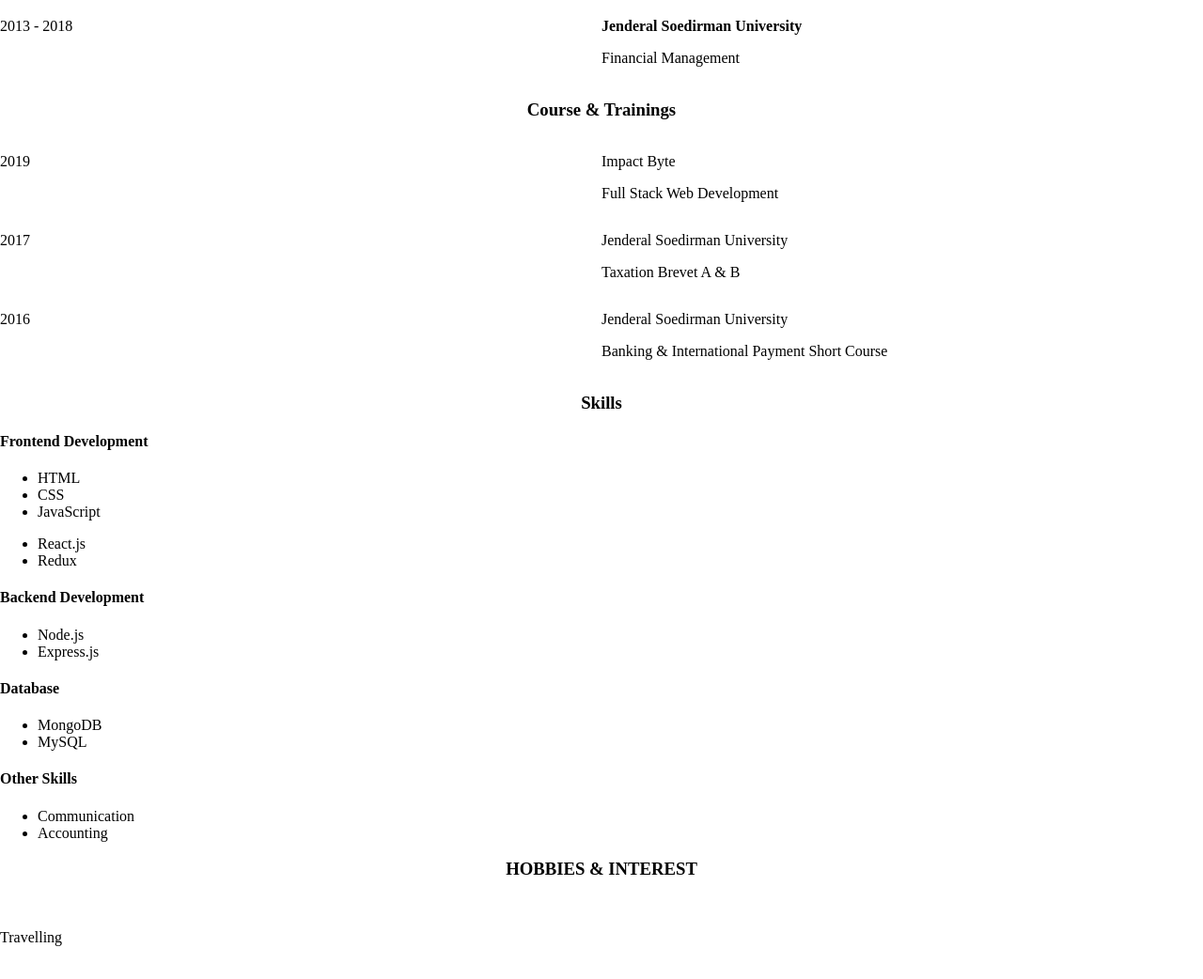
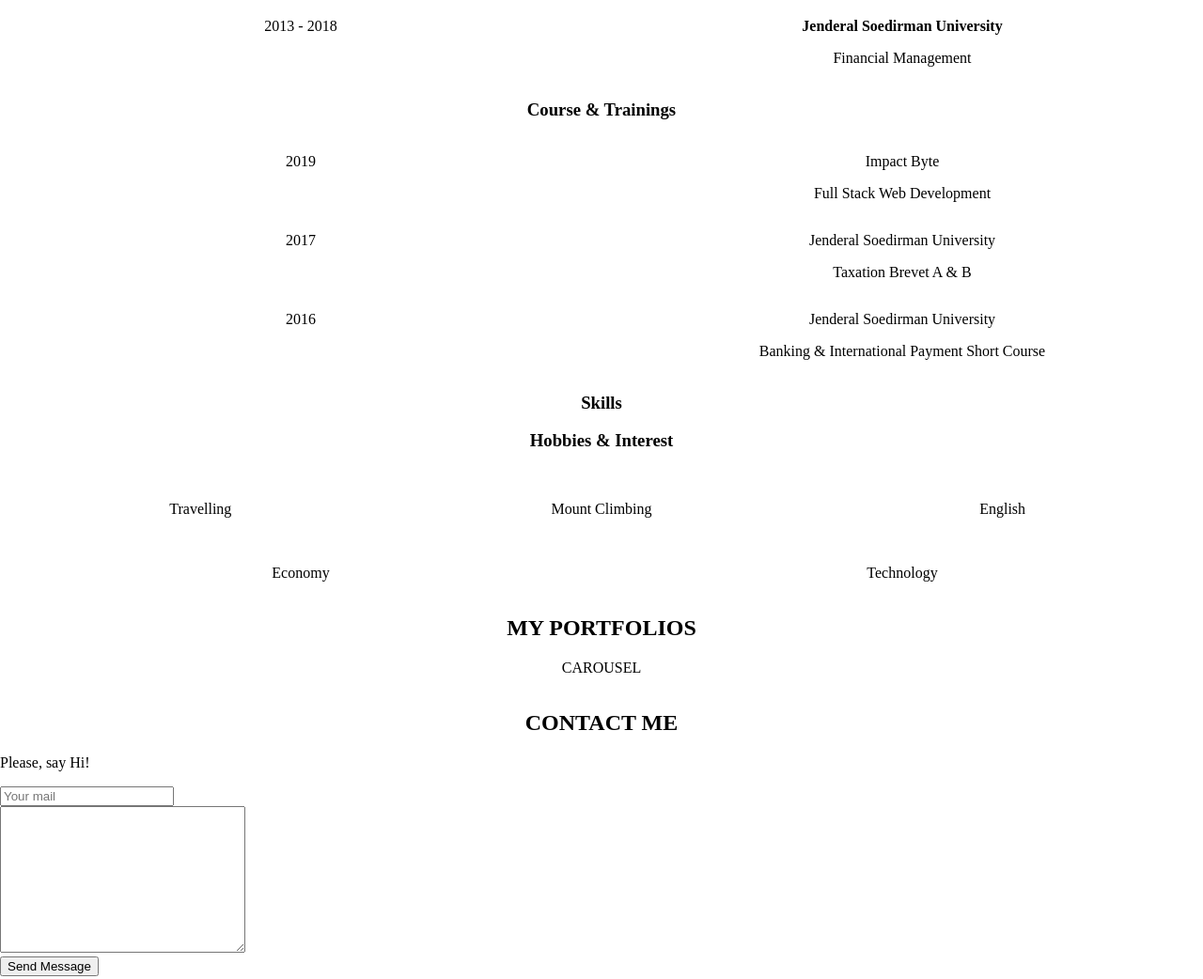
Before and after one commit to sarahgushef/project-css, a plain HTML site: page index.html in a window 1280 px wide. Shown: the part 1432-2474 px from the top of the page at 94% size. Drawn offline with Linux system fonts and the light colour scheme.

Commit message:
add layout to course, hobbies, my portfolios

```diff
--- a/index.css
+++ b/index.css
@@ -1,5 +1,10 @@
 body {
   margin: 0;
+}
+
+h2,
+h3 {
+  text-align: center;
 }
 
 .container {
@@ -37,8 +42,16 @@ body {
   display: grid;
   grid-template-columns: 50% 50%;
   margin: 0 auto;
+  text-align: center;
 }
 
-h3 {
+.three-col-grid {
+  display: grid;
+  grid-template-columns: 4fr 4fr 4fr;
+  margin: 0 auto;
   text-align: center;
 }
+
+.carousel {
+  text-align: center;
+}
--- a/index.html
+++ b/index.html
@@ -51,7 +51,7 @@
             </div>
 
             <div>
-              <h2>About Me</h2>
+              <h2>ABOUT ME</h2>
               <p>
                 Hello, I'm Sarah. I'm a financial management student and a web
                 developer. I'm here to help you to learn web programming and
@@ -118,7 +118,7 @@
             <h3>
               Skills
             </h3>
-            <!-- Start of Front end section -->
+           <!-- Start of Front end section
             <div>
               <h4>
                 Frontend Development
@@ -132,11 +132,11 @@
                 <li>React.js</li>
                 <li>Redux</li>
               </ul>
-            </div>
+            </div> -->
             <!-- End of Front end section -->
 
             <!-- Start of Back end Section  -->
-            <div>
+            <!-- <div>
               <h4>
                 Backend Development
               </h4>
@@ -144,11 +144,11 @@
                 <li>Node.js</li>
                 <li>Express.js</li>
               </ul>
-            </div>
+            </div> -->
             <!-- End of Back end Section -->
 
             <!-- Start of Database section -->
-            <div>
+            <!-- <div>
               <h4>
                 Database
               </h4>
@@ -156,9 +156,9 @@
                 <li>MongoDB</li>
                 <li>MySQL</li>
               </ul>
-            </div>
+            </div> -->
             <!-- End of database section -->
-
+<!--
             <div>
               <h4>
                 Other Skills
@@ -168,12 +168,13 @@
                 <li>Accounting</li>
               </ul>
             </div>
-          </section>
+          </section> -->
           <!-- End of section skills -->
 
           <!-- Start of Hobbies $ Interest section -->
           <section id="hobbies-interest" class="hobbies-interest">
-            <h3>HOBBIES & INTEREST</h3>
+            <h3>Hobbies & Interest</h3>
+            <div class="three-col-grid">
               <div>
                 <img src="" alt="" />
                 <p>Travelling</p>
@@ -186,6 +187,8 @@
                 <img src="" alt="" />
                 <p>English</p>
               </div>
+            </div>
+            <div class="two-col-grid">
               <div>
                 <img src="" alt="" />
                 <p>Economy</p>
@@ -193,6 +196,7 @@
               <div>
                 <img src="" alt="" />
                 <p>Technology</p>
+              </div>
             </div>
           </section>
           <!-- End of Hobbies $ Interest section -->
```
Lines whose indentation alone changed are shown as unchanged.
